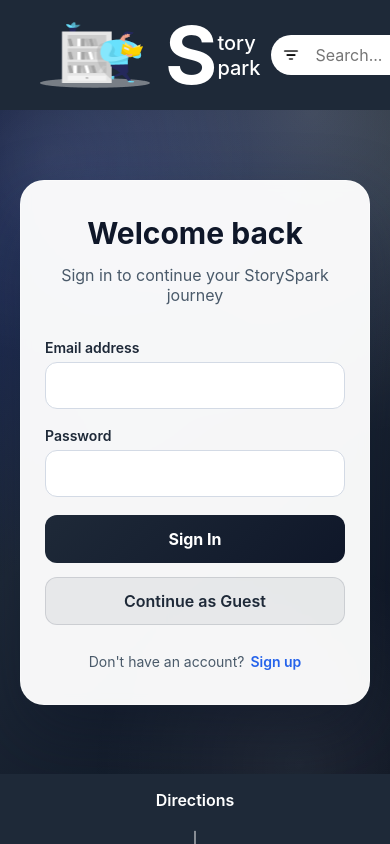
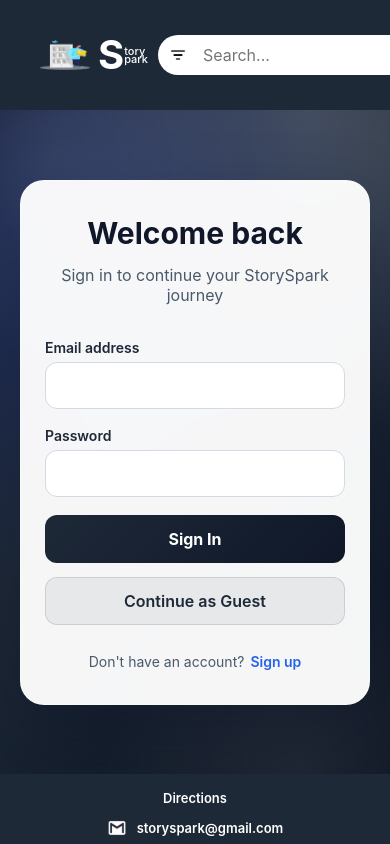
Before and after one commit to siddarthx07/bookstore-react-full-stack, a React (Create React App) app in the folder client/: page /signin in a window 390 px wide. Built offline with nearby package versions, Linux system fonts and the light colour scheme; no server answers.

Commit message:
fixed mobile responsivness

```diff
--- a/client/src/assets/css/AppFooter.css
+++ b/client/src/assets/css/AppFooter.css
@@ -153,19 +153,64 @@
 
   @media (max-width: 640px) {
     .footer {
-      padding: 20px 15px;
+      padding: 15px 10px;
+      font-size: 13px;
+      gap: 12px;
+      min-height: auto;
+    }
+
+    .footer-section {
+      gap: 10px;
+      width: 100%;
+    }
+
+    .footer-links {
+      gap: 10px;
+      width: 100%;
     }
 
     .separator {
-      margin: 0 10px;
+      display: none;
+    }
+
+    .contact-info {
+      font-size: 13px;
+      justify-content: center;
+      flex-wrap: wrap;
+    }
+
+    .contact-icon {
+      width: 16px;
+      height: 16px;
+      margin-right: 4px;
+    }
+
+    .footer a,
+    .footer span,
+    .footer p {
+      font-size: 13px;
+      white-space: normal;
+      word-break: break-word;
     }
 
     .social-icons {
-      gap: 1rem;
+      gap: 0.8rem;
+      margin-top: 8px;
+      justify-content: center;
     }
 
     .social-icons a {
       width: 32px;
       height: 32px;
     }
+
+    .social-icon {
+      width: 16px;
+      height: 16px;
+    }
+
+    .x-icon {
+      width: 14px;
+      height: 14px;
+    }
   }
--- a/client/src/assets/css/AppHeader.css
+++ b/client/src/assets/css/AppHeader.css
@@ -245,18 +245,112 @@
 }
 
   /* Responsive Design */
+  @media (max-width: 991px) {
+    .logo-image {
+      width: 70px !important;
+      height: 70px !important;
+    }
+    .logo-letter {
+      font-size: 55px !important;
+    }
+    .logo {
+      height: 55px !important;
+    }
+    .logo-text-container {
+      height: 50px !important;
+    }
+    .logo-text-top,
+    .logo-text-bottom {
+      font-size: 15px !important;
+    }
+    .logo-text-top {
+      transform: translateY(12px) !important;
+    }
+    .logo-text-bottom {
+      transform: translateY(-12px) !important;
+    }
+    .search-container {
+      width: 350px;
+      margin-left: 30px;
+    }
+    .search-placeholder {
+      width: 350px;
+      margin-left: 30px;
+    }
+    .cart-icon {
+      width: 38px !important;
+      height: 38px !important;
+    }
+    .cart-badge {
+      width: 22px !important;
+      height: 22px !important;
+      font-size: 16px !important;
+      top: -6px !important;
+      right: -6px !important;
+    }
+    .cart-link {
+      margin-left: 18px !important;
+    }
+  }
+
   @media (max-width: 640px) {
+    .logo-image {
+      width: 50px !important;
+      height: 50px !important;
+    }
+    .logo-letter {
+      font-size: 40px !important;
+    }
+    .logo {
+      height: 40px !important;
+    }
+    .logo-text-container {
+      height: 35px !important;
+    }
+    .logo-text-top,
+    .logo-text-bottom {
+      font-size: 11px !important;
+    }
+    .logo-text-top {
+      transform: translateY(8px) !important;
+    }
+    .logo-text-bottom {
+      transform: translateY(-8px) !important;
+    }
+    .logo-container {
+      gap: 8px !important;
+    }
+    .logo-link {
+      gap: 8px !important;
+    }
     .nav-controls {
       display: none;
     }
     .search-container {
-      width: 90%;
+      width: 70%;
       margin-left: 0;
     }
     .search-placeholder {
       display: none;
     }
     .category-link {
-      margin-left: 20px;
+      margin-left: 10px;
+      font-size: 14px;
+      padding: 6px 12px;
+    }
+    .cart-icon {
+      width: 32px !important;
+      height: 32px !important;
+    }
+    .cart-badge {
+      width: 18px !important;
+      height: 18px !important;
+      font-size: 13px !important;
+      font-weight: 600 !important;
+      top: -5px !important;
+      right: -5px !important;
+    }
+    .cart-link {
+      margin-left: 10px !important;
     }
   }
--- a/client/src/assets/css/CategoryHeader.css
+++ b/client/src/assets/css/CategoryHeader.css
@@ -81,9 +81,21 @@
     margin-left: 10px;
     object-fit: contain;
   }
+
+  @media (max-width: 991px) {
+    .cart-icon {
+      width: 38px;
+      height: 38px;
+    }
+  }
+
   @media (max-width: 640px) {
     .nav-controls {
       display: none;
+    }
+    .cart-icon {
+      width: 32px;
+      height: 32px;
     }
   }
   .search-container {
--- a/client/src/assets/css/Home.css
+++ b/client/src/assets/css/Home.css
@@ -153,3 +153,117 @@
         transform: translateY(0) scale(1);
     }
 }
+
+/* Responsive Design */
+@media (max-width: 991px) {
+    .hero {
+        height: 280px;
+        border-radius: 14px;
+    }
+
+    .hero-content h1 {
+        font-size: 2rem;
+        margin-left: -20px;
+        margin-top: 30px;
+    }
+
+    .shop-now-btn {
+        font-size: 1.5rem;
+        padding: 0.6rem 1.5rem;
+        margin-left: 80px;
+        margin-top: 30px;
+    }
+
+    .best-sellers {
+        padding: 30px 20px;
+    }
+
+    .best-sellers__content {
+        gap: 15px;
+    }
+}
+
+@media (max-width: 640px) {
+    .hero {
+        height: 220px;
+        border-radius: 0;
+        margin: 0;
+        background:
+            linear-gradient(rgba(30, 58, 95, 0.75), rgba(30, 58, 95, 0.75)),
+            url('https://images.unsplash.com/photo-1507842217343-583bb7270b66?w=800&q=80');
+        background-size: cover;
+        background-position: center;
+        background-repeat: no-repeat;
+        position: relative;
+        display: flex;
+        align-items: center;
+        justify-content: center;
+    }
+
+    .hero::before {
+        content: '';
+        position: absolute;
+        top: 0;
+        left: 0;
+        right: 0;
+        bottom: 0;
+        background: linear-gradient(135deg, rgba(0,0,0,0.2) 0%, transparent 100%);
+        pointer-events: none;
+        z-index: 1;
+    }
+
+    .hero img {
+        display: none;
+    }
+
+    .hero-content {
+        position: relative;
+        z-index: 2;
+        text-align: center;
+        width: 90%;
+        top: auto;
+        left: auto;
+        transform: none;
+    }
+
+    .hero-content h1 {
+        font-size: 1.3rem;
+        margin: 0;
+        padding: 0;
+        transform: rotate(0deg) !important;
+        color: #ffffff;
+        text-shadow: 2px 2px 10px rgba(0, 0, 0, 0.9);
+        font-weight: 700;
+        line-height: 1.4;
+        letter-spacing: 0.5px;
+    }
+
+    .shop-now-btn {
+        font-size: 1rem;
+        padding: 0.6rem 1.3rem;
+        margin-left: 0;
+        margin-top: 25px;
+        border-radius: 8px;
+        background: #c11212fb;
+        color: white;
+        font-weight: 600;
+        box-shadow: 0 4px 12px rgba(193, 18, 18, 0.6);
+        border: none;
+        cursor: pointer;
+        display: inline-block;
+    }
+
+    .best-sellers {
+        padding: 20px 15px;
+    }
+
+    .best-sellers__content {
+        flex-direction: column;
+        gap: 10px;
+    }
+
+    .best-sellers__title {
+        width: 100%;
+        font-size: 20px;
+    }
+}
--- a/client/src/assets/css/HomeCategoryList.css
+++ b/client/src/assets/css/HomeCategoryList.css
@@ -125,13 +125,46 @@
 }
 
 @media (max-width: 640px) {
+    .best-sellers {
+        padding: 20px 0;
+    }
+
     .best-sellers__grid {
-        flex-direction: column;
-        align-items: center;
+        flex-direction: row;
+        gap: 20px;
+        overflow-x: auto;
+        overflow-y: hidden;
+        scroll-behavior: smooth;
+        -webkit-overflow-scrolling: touch;
+        padding: 10px 15px;
+        justify-content: flex-start;
+        flex-wrap: nowrap;
+        scrollbar-width: thin;
+        scrollbar-color: rgba(0, 0, 0, 0.3) transparent;
     }
+
+    .best-sellers__grid::-webkit-scrollbar {
+        height: 6px;
+    }
+
+    .best-sellers__grid::-webkit-scrollbar-track {
+        background: rgba(0, 0, 0, 0.05);
+        border-radius: 10px;
+    }
+
+    .best-sellers__grid::-webkit-scrollbar-thumb {
+        background: rgba(0, 0, 0, 0.3);
+        border-radius: 10px;
+    }
+
+    .best-sellers__grid::-webkit-scrollbar-thumb:hover {
+        background: rgba(0, 0, 0, 0.5);
+    }
+
     .book-card {
-        width: 100%;
-        max-width: 200px;
+        width: 160px;
+        min-width: 160px;
+        flex-shrink: 0;
     }
 }
 
--- a/client/src/assets/css/global.css
+++ b/client/src/assets/css/global.css
@@ -55,6 +55,44 @@ html, body {
   object-fit: contain;
 }
 
+.logo {
+  display: flex;
+  position: relative;
+  height: 80px;
+  align-items: center;
+}
+
+.logo-letter {
+  font-size: 80px;
+  font-weight: 700;
+  color: #ffffff;
+  line-height: 1;
+}
+
+.logo-text-container {
+  display: flex;
+  flex-direction: column;
+  justify-content: space-between;
+  height: 75px;
+  padding: 0;
+}
+
+.logo-text-top,
+.logo-text-bottom {
+  color: #ffffff;
+  font-size: 20px;
+  font-weight: 500;
+  line-height: 1;
+}
+
+.logo-text-top {
+  transform: translateY(15px);
+}
+
+.logo-text-bottom {
+  transform: translateY(-15px);
+}
+
 .nav-controls {
   display: flex;
   align-items: center;
@@ -64,8 +102,88 @@ html, body {
 }
 
 /* Responsive Design */
-@media (max-width: 640px) {
-  .nav-controls {
-      display: none;
+@media (max-width: 991px) {
+  .header {
+    height: 80px;
+    padding: 0 20px;
+  }
+
+  .logo-image {
+    width: 70px;
+    height: 70px;
+  }
+
+  .logo {
+    height: 55px;
+  }
+
+  .logo-letter {
+    font-size: 55px;
+  }
+
+  .logo-text-container {
+    height: 50px;
+  }
+
+  .logo-text-top,
+  .logo-text-bottom {
+    font-size: 15px;
+  }
+
+  .logo-text-top {
+    transform: translateY(12px);
+  }
+
+  .logo-text-bottom {
+    transform: translateY(-12px);
   }
 }
+
+@media (max-width: 640px) {
+  .header {
+    height: 60px;
+    padding: 0 10px;
+  }
+
+  .logo-image {
+    width: 50px;
+    height: 50px;
+  }
+
+  .logo {
+    height: 40px;
+  }
+
+  .logo-letter {
+    font-size: 40px;
+  }
+
+  .logo-text-container {
+    height: 35px;
+  }
+
+  .logo-text-top,
+  .logo-text-bottom {
+    font-size: 11px;
+  }
+
+  .logo-text-top {
+    transform: translateY(8px);
+  }
+
+  .logo-text-bottom {
+    transform: translateY(-8px);
+  }
+
+  .logo-container {
+    gap: 8px;
+  }
+
+  .logo-link {
+    gap: 8px;
+  }
+
+  .nav-controls {
+    display: none;
+  }
+}
```
Lines whose indentation alone changed are shown as unchanged.
